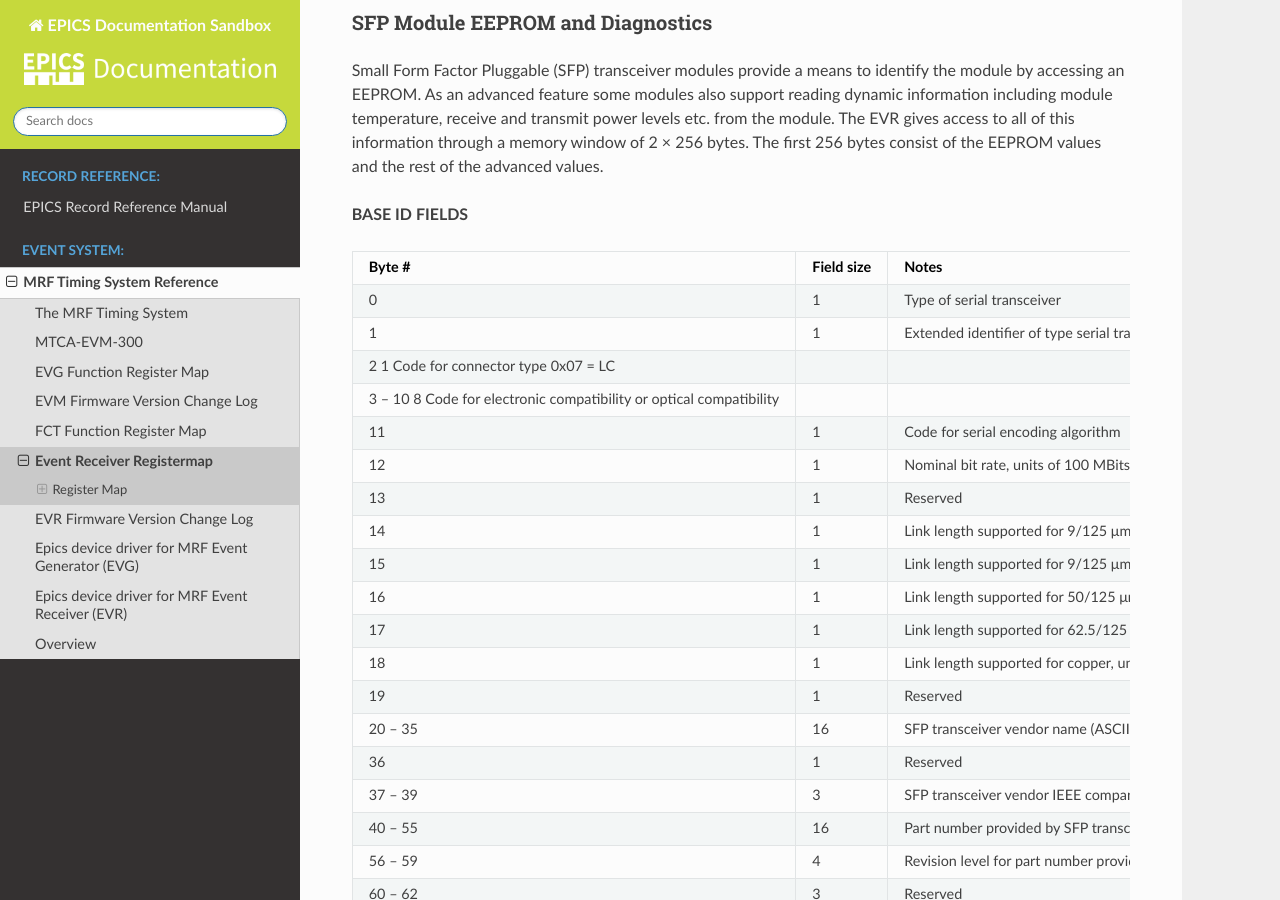
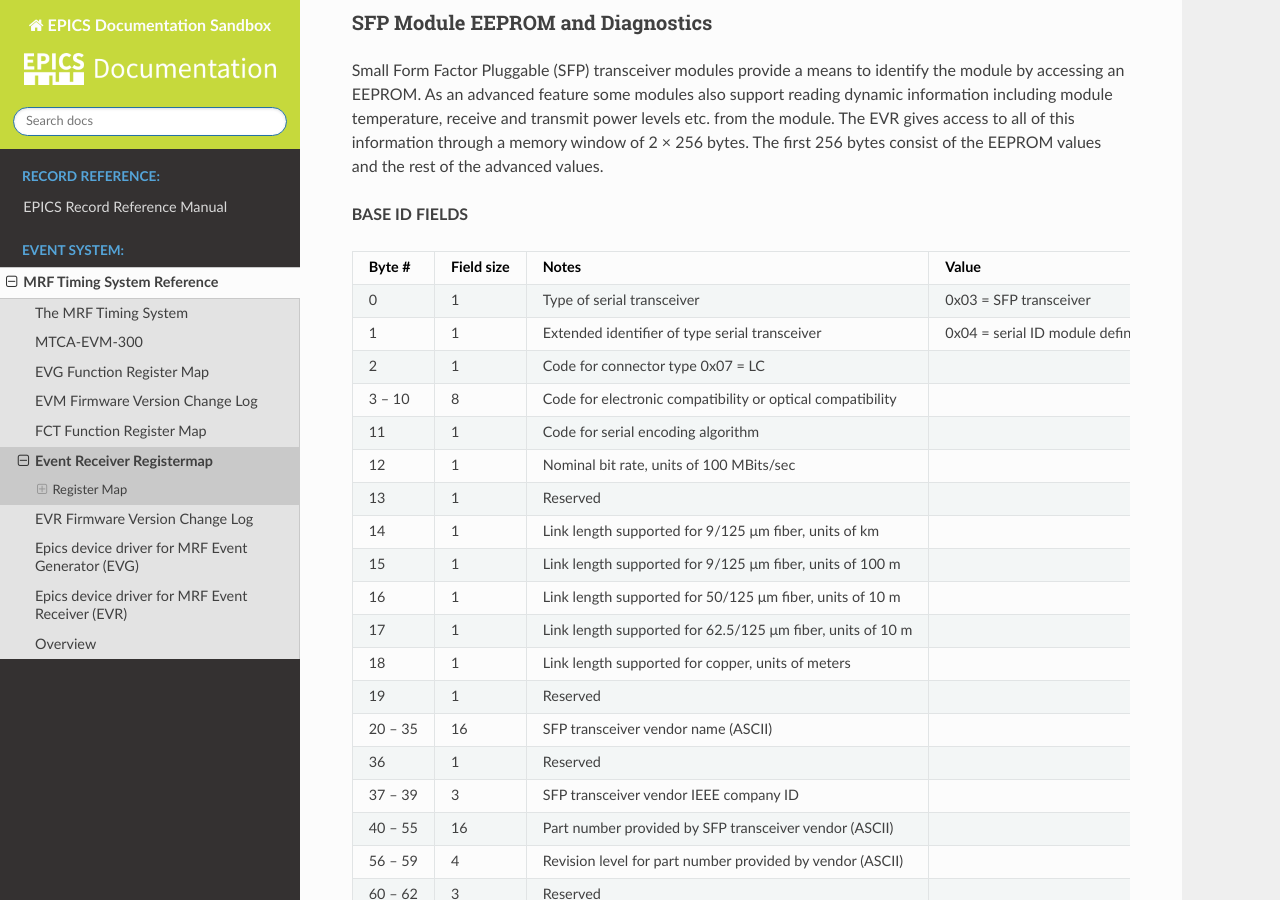
Before and after one commit to ttkorhonen/myDocument, a Sphinx documentation site: the page built from docs/mrfioc2/evr-registermap.md, in a window 1280 px wide and 900 px high, scrolled down 24956 px. Built offline with Sphinx 7.4.7 and the Read the Docs theme 2.0.0, drawn with Linux system fonts in a browser that asks for light colours.

Commit message:
further table format fixes

```diff
--- a/docs/mrfioc2/evr-registermap.md
+++ b/docs/mrfioc2/evr-registermap.md
@@ -863,8 +863,8 @@ the EEPROM values and the rest of the advanced values.
 | ------ | ---------- | -----                     | ----- |
 | 0     | 1         |Type of serial transceiver | 0x03 = SFP transceiver
 | 1     | 1         | Extended identifier of type serial transceiver | 0x04 = serial ID module definition
-| 2 1 Code for connector type 0x07 = LC
-| 3 – 10 8 Code for electronic compatibility or optical compatibility
+| 2     | 1         | Code for connector type 0x07 = LC
+| 3 – 10 | 8        | Code for electronic compatibility or optical compatibility
 | 11 | 1 | Code for serial encoding algorithm
 | 12 | 1 | Nominal bit rate, units of 100 MBits/sec
 | 13 | 1 | Reserved
```
Also changed, not shown: other parts of docs/mrfioc2/evr-registermap.md (+1 -1 lines).
